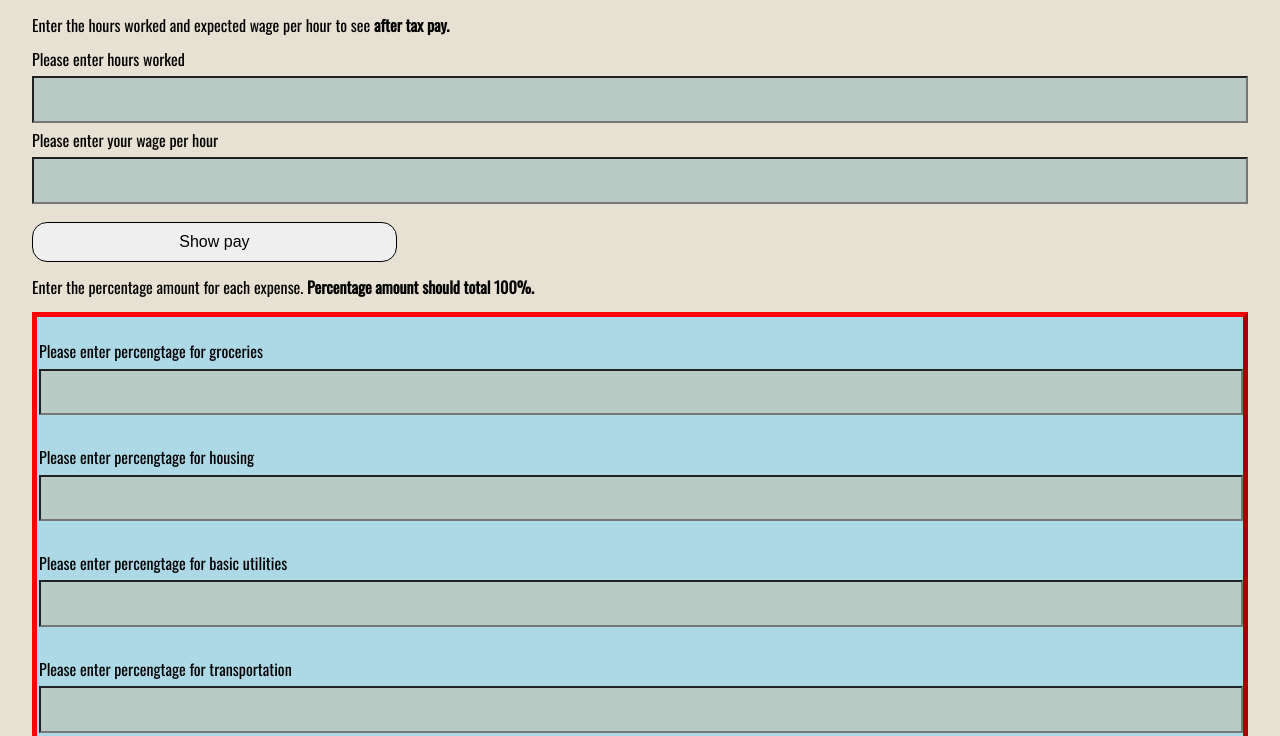
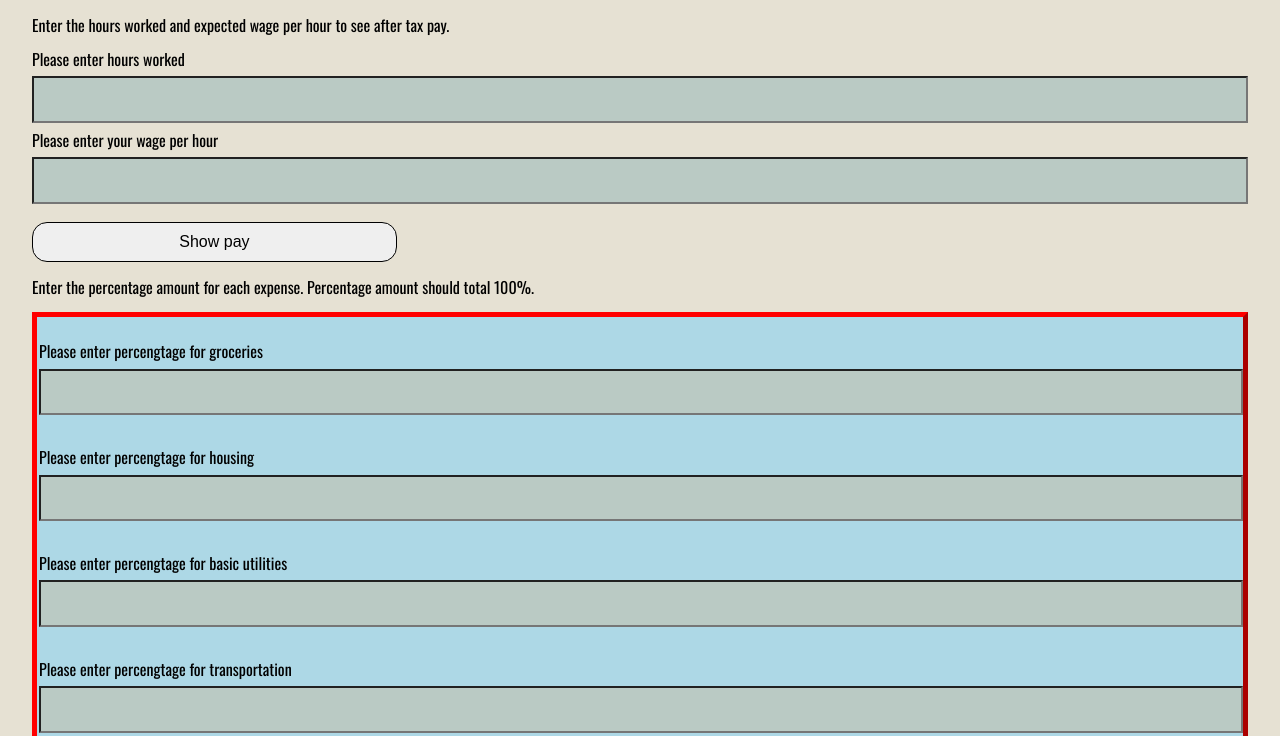
Before and after one commit to joejoe2009/wdd330, a plain HTML site: page Block2Challenge/block2.html in a window 1280 px wide. Shown: the part 64-800 px from the top of the page. Drawn offline with nearby package versions, Linux system fonts and the light colour scheme.

```diff
--- a/Block2Challenge/block2.html
+++ b/Block2Challenge/block2.html
@@ -15,7 +15,7 @@
 <body>
     <h1>Weekly Budget</h1>
     <main>
-        <p>Enter the hours worked and expected wage per hour to see <b>after tax pay.</b></p>
+        <p>Enter the hours worked and expected wage per hour to see after tax pay.</p>
         <div class="">
         <label for="">Please enter hours worked </label>
         <input type="text" id="hoursWorked" size="5" />
@@ -28,7 +28,7 @@
         <button type="button" onclick="displayPay()">Show pay</button>
         <div id="showOutput"></div>
 
-        <p>Enter the percentage amount for each expense. <b>Percentage amount should total 100%.</b></p>
+        <p>Enter the percentage amount for each expense. Percentage amount should total 100%.</p>
         <div class="getPer">
           <div class="ent">
           <label for="">Please enter percengtage for groceries</label>
```
